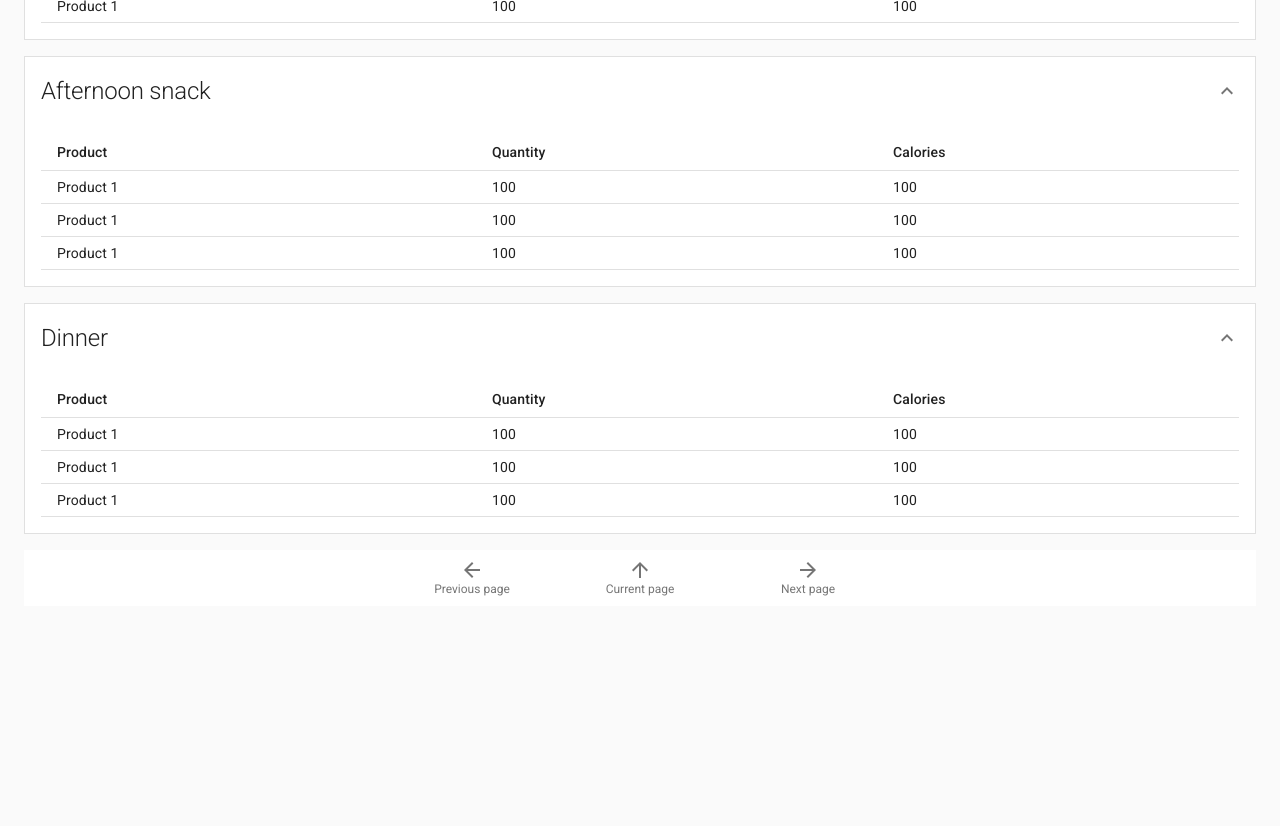
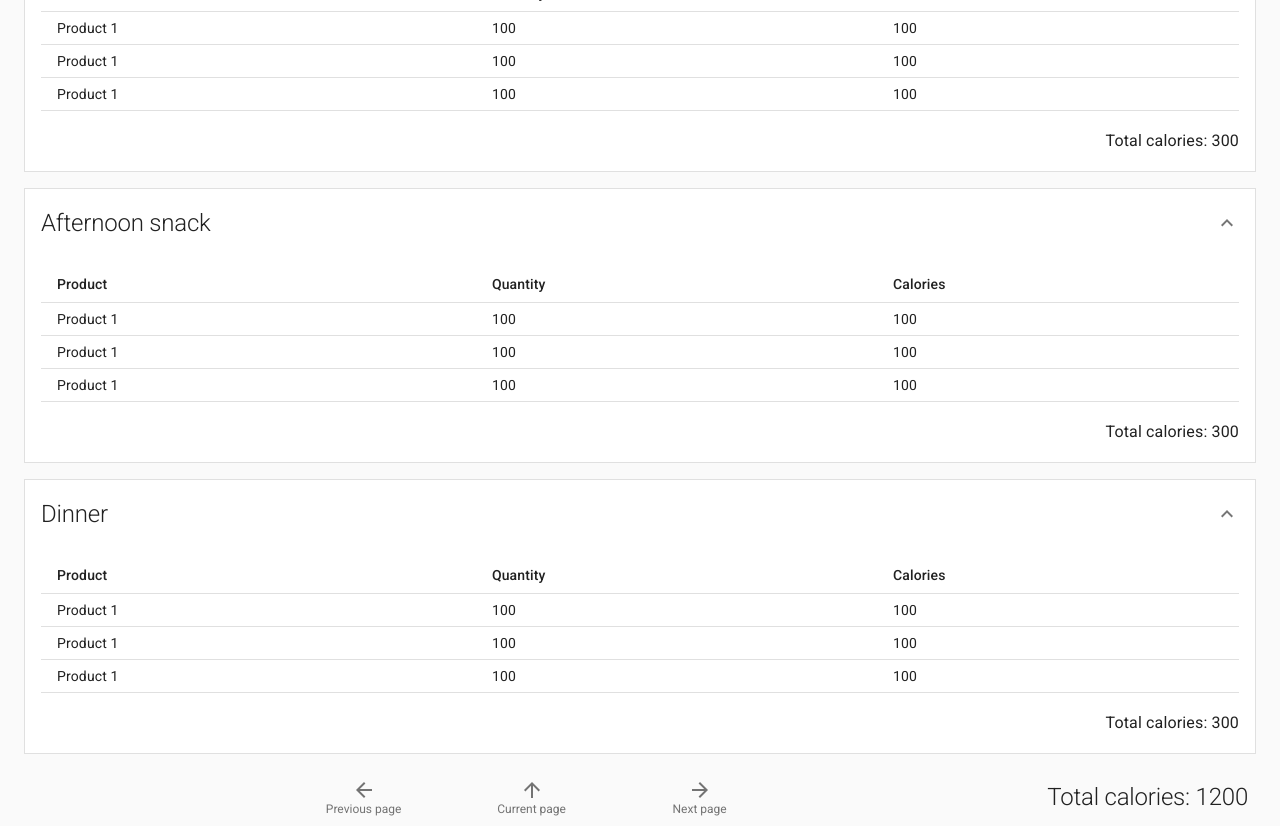
Before and after one commit to pkirilin/food-diary-client, a React (Create React App) app: page /pages/1 in a window 1280 px wide. Shown: the part 820-1646 px from the top of the page. Before the commit the page ends 1426 px from the top, so only its background shows below. Built offline with nearby package versions, Linux system fonts and the light colour scheme; what redux-mock-store would draw is missing.

Commit message:
Added total calories UI

```diff
--- /dev/null
+++ b/src/features/notes/components/MealsListSummary.tsx
@@ -0,0 +1,14 @@
+import React from 'react';
+import { Box, Typography } from '@material-ui/core';
+
+const totalCalories = 1200;
+
+const MealsListSummary: React.FC = () => {
+  return (
+    <Typography variant="h2" component={Box}>
+      Total calories: {totalCalories}
+    </Typography>
+  );
+};
+
+export default MealsListSummary;
--- a/src/features/notes/components/NotesTable.tsx
+++ b/src/features/notes/components/NotesTable.tsx
@@ -1,11 +1,13 @@
 import React from 'react';
 import {
+  Box,
   Table,
   TableBody,
   TableCell,
   TableContainer,
   TableHead,
   TableRow,
+  Typography,
 } from '@material-ui/core';
 import { MealType, NoteItem } from '../models';
 import NotesTableRow from './NotesTableRow';
@@ -40,6 +42,8 @@
   },
 ];
 
+const totalCalories = noteItems.reduce((sum, note) => sum + note.calories, 0);
+
 const NotesTable: React.FC = () => {
   return (
     <TableContainer>
@@ -57,6 +61,11 @@
           ))}
         </TableBody>
       </Table>
+      <Box mt={2}>
+        <Typography variant="subtitle1" align="right">
+          Total calories: {totalCalories}
+        </Typography>
+      </Box>
     </TableContainer>
   );
 };
--- a/src/features/notes/components/index.ts
+++ b/src/features/notes/components/index.ts
@@ -1,3 +1,4 @@
 import MealsList from './MealsList';
+import MealsListSummary from './MealsListSummary';
 
-export { MealsList };
+export { MealsList, MealsListSummary };
--- a/src/features/pages/components/PageContent.tsx
+++ b/src/features/pages/components/PageContent.tsx
@@ -1,6 +1,6 @@
 import React from 'react';
-import PageContentBottomNavigation from './PageContentBottomNavigation';
 import PageContentHeader from './PageContentHeader';
+import PageContentFooter from './PageContentFooter';
 import { MealsList } from '../../notes/components';
 
 const PageContent: React.FC = () => {
@@ -8,7 +8,7 @@
     <React.Fragment>
       <PageContentHeader></PageContentHeader>
       <MealsList></MealsList>
-      <PageContentBottomNavigation></PageContentBottomNavigation>
+      <PageContentFooter></PageContentFooter>
     </React.Fragment>
   );
 };
--- a/src/features/pages/components/PageContentBottomNavigation.tsx
+++ b/src/features/pages/components/PageContentBottomNavigation.tsx
@@ -1,6 +1,6 @@
 import React from 'react';
 import { useHistory } from 'react-router-dom';
-import { BottomNavigation, BottomNavigationAction } from '@material-ui/core';
+import { BottomNavigation, BottomNavigationAction, makeStyles } from '@material-ui/core';
 import ArrowBackIcon from '@material-ui/icons/ArrowBack';
 import ArrowForwardIcon from '@material-ui/icons/ArrowForward';
 import ArrowUpwardIcon from '@material-ui/icons/ArrowUpward';
@@ -9,8 +9,15 @@
 const currentPageValue = 'current';
 const nextPageValue = '/pages/:next';
 
+const useStyles = makeStyles(() => ({
+  root: {
+    backgroundColor: 'transparent',
+  },
+}));
+
 const PageContentBottomNavigation: React.FC = () => {
   const history = useHistory();
+  const classes = useStyles();
 
   const handleNavigationChange = (event: React.ChangeEvent<unknown>, newValue: string): void => {
     if ([previousPageValue, nextPageValue].find(v => v === newValue)) {
@@ -21,7 +28,7 @@
   };
 
   return (
-    <BottomNavigation showLabels onChange={handleNavigationChange}>
+    <BottomNavigation showLabels onChange={handleNavigationChange} className={classes.root}>
       <BottomNavigationAction
         label="Previous page"
         icon={<ArrowBackIcon />}
--- /dev/null
+++ b/src/features/pages/components/PageContentFooter.tsx
@@ -0,0 +1,32 @@
+import React from 'react';
+import { makeStyles, Grid } from '@material-ui/core';
+import { MealsListSummary } from '../../notes/components';
+import PageContentBottomNavigation from './PageContentBottomNavigation';
+
+const useStyles = makeStyles(theme => ({
+  root: {
+    marginTop: theme.spacing(1),
+  },
+  summaryContainer: {
+    display: 'flex',
+    alignItems: 'center',
+    padding: `0 ${theme.spacing(1)}px`,
+  },
+}));
+
+const PageContentFooter: React.FC = () => {
+  const classes = useStyles();
+
+  return (
+    <Grid container className={classes.root}>
+      <Grid item xs>
+        <PageContentBottomNavigation></PageContentBottomNavigation>
+      </Grid>
+      <Grid item className={classes.summaryContainer}>
+        <MealsListSummary></MealsListSummary>
+      </Grid>
+    </Grid>
+  );
+};
+
+export default PageContentFooter;
```
